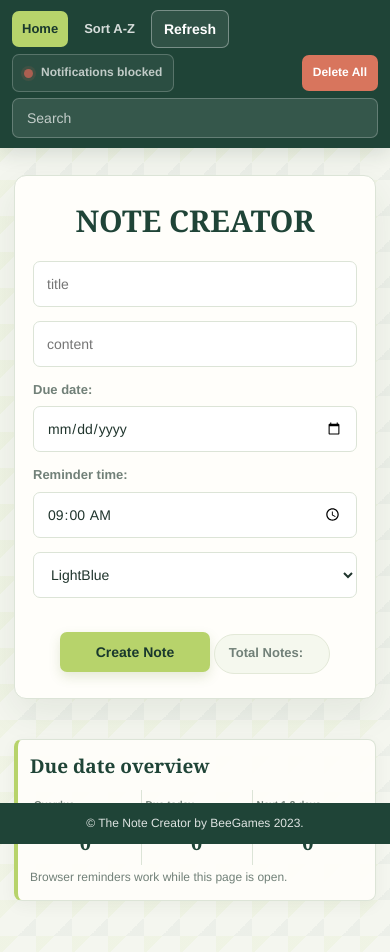
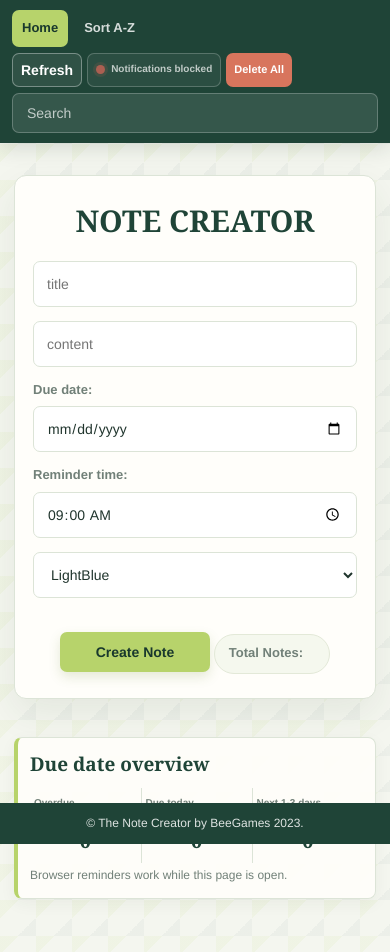
Before and after one commit to EliranTakiya/note-creator, a website built with Vite: page index.html in a window 390 px wide. Built offline with nearby package versions, Linux system fonts and the light colour scheme.

Commit message:
Tighten overview spacing and keep mobile actions together

```diff
--- a/index.html
+++ b/index.html
@@ -17,12 +17,14 @@
     <ul id="navbar">
       <li><a id="top" class="active" href="#app">Home</a></li>
       <li><a id="sort" href="#">Sort A-Z</a></li>
-      <button type="button" id="refreshPage">Refresh</button>
-      <button class="due-notifications" id="enableNotifications" type="button" aria-pressed="false">Notifications OFF</button>
+      <li class="navbar-actions">
+        <button type="button" id="refreshPage">Refresh</button>
+        <button class="due-notifications" id="enableNotifications" type="button" aria-pressed="false">Notifications OFF</button>
+        <button type="button" class="deleteAll" id="deleteAll">Delete All</button>
+      </li>
       <!-- <li><a id="popUp" style="display: none;"></a></li> -->
 
       <!-- <li><a href="#">Filter By CreationDate</a></li> -->
-      <button type="button" class="deleteAll" id="deleteAll">Delete All</button>
       <input onkeyup="myFunction()" type="search" placeholder="Search" class="search" id="search">
     </ul><br>
     <div style="padding-top: 85px;" class="container">
--- a/src/style.css
+++ b/src/style.css
@@ -47,6 +47,13 @@ body {
 #navbar li {
     float: none;
     border: 0;
+}
+
+#navbar .navbar-actions {
+    display: flex;
+    flex: 0 0 auto;
+    align-items: center;
+    gap: 6px;
 }
 
 #navbar li a {
@@ -304,12 +311,12 @@ input::-webkit-calendar-picker-indicator {
 }
 
 .due-summary {
-    margin: 20px auto 14px;
+    margin: 18px auto 4px;
     text-align: left;
 }
 
 .due-summary-content {
-    padding: 18px 22px 16px;
+    padding: 18px 22px 10px;
     border: 1px solid var(--line);
     border-left: 4px solid var(--leaf);
     border-radius: 8px;
@@ -519,6 +526,10 @@ footer p {
         font-size: 13px;
     }
 
+    #navbar .navbar-actions {
+        gap: 5px;
+    }
+
     #search {
         order: 3;
         flex: 1 1 100%;
@@ -527,10 +538,22 @@ footer p {
     }
 
     #deleteAll {
-        min-height: 36px;
-        margin-left: auto;
-        padding: 0 11px;
-        font-size: 12px;
+        min-height: 34px;
+        margin-left: 0;
+        padding: 0 8px;
+        font-size: 11px;
+    }
+
+    #refreshPage,
+    .due-notifications {
+        min-height: 34px;
+        padding-right: 8px;
+        padding-left: 8px;
+    }
+
+    .due-notifications {
+        gap: 6px;
+        font-size: 10px;
     }
 
     .container {
```
